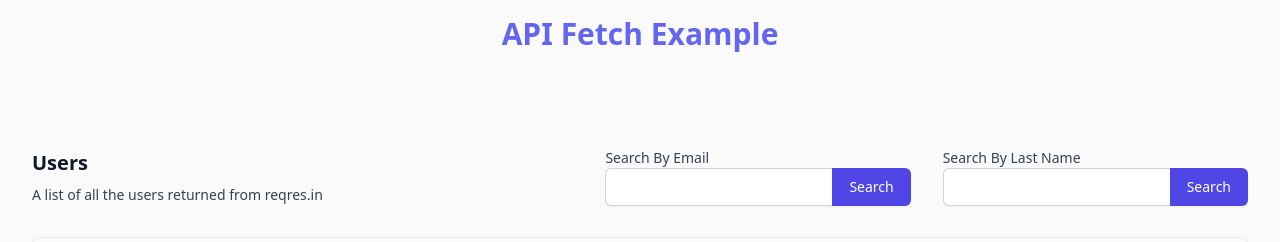
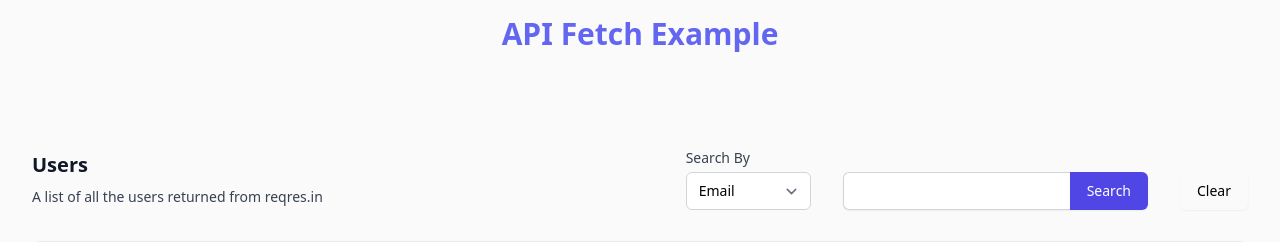
Before and after one commit to sun33t/reqres-example, a React (Vite) app: page / in a window 1280 px wide. Shown: the top 242 px of the page. Built offline with nearby package versions, Linux system fonts and the light colour scheme; no server answers.

Commit message:
chore: refactors search form to a single input with select

```diff
--- a/src/components/sections/Table/TableTitle.tsx
+++ b/src/components/sections/Table/TableTitle.tsx
@@ -1,6 +1,7 @@
 import { Button } from '@components/elements/Button';
 import { InputWithButtonAndLabel } from '@components/elements/InputWithButtonAndLabel';
-import { TableTitleProps } from '@types';
+import { Label } from '@components/elements/Label';
+import { TableTitleProps, UserSearchType } from '@types';
 import { FormEventHandler, useState } from 'react';
 
 export const TableTitle = ({
@@ -8,27 +9,17 @@ export const TableTitle = ({
   handleSearchQuery,
   isSearch,
 }: TableTitleProps) => {
-  const [emailSearch, setEmailSearch] = useState('');
-  const [lastNameSearch, setLastNameSearch] = useState('');
+  const [searchType, setSearchType] = useState<UserSearchType>('email');
+  const [searchQuery, setSearchQuery] = useState('');
 
   const handleSubmit: FormEventHandler<HTMLFormElement> = (e) => {
     e.preventDefault();
-    const target = e.target as HTMLFormElement;
-    if (target) {
-      if (target?.name === 'emailSearch') {
-        handleSearchQuery({ type: 'email', query: emailSearch });
-      }
-
-      if (target?.name === 'lastNameSearch') {
-        handleSearchQuery({ type: 'last_name', query: lastNameSearch });
-      }
-    }
+    handleSearchQuery({ query: searchQuery, type: searchType });
   };
 
   const handleClearSearch = () => {
     clearSearchQueries();
-    setEmailSearch('');
-    setLastNameSearch('');
+    setSearchQuery('');
   };
 
   return (
@@ -45,36 +36,40 @@ export const TableTitle = ({
       </div>
       <div>
         <div className='flex gap-8'>
-          <form name='emailSearch' onSubmit={handleSubmit}>
+          <form name='search' onSubmit={handleSubmit} className='flex gap-8'>
+            <div>
+              <Label htmlFor='location'>Search By</Label>
+              <select
+                id='location'
+                name='location'
+                className='mt-1 block w-full rounded-md border-gray-300 py-2 pl-3 pr-10 text-base focus:border-indigo-500 focus:outline-none focus:ring-indigo-500 sm:text-sm'
+                defaultValue={searchType}
+                onChange={(e) =>
+                  setSearchType(e.target.value as UserSearchType)
+                }
+              >
+                <option value='email'>Email</option>
+                <option value='last_name'>Last Name</option>
+              </select>
+            </div>
             <InputWithButtonAndLabel
-              labelProps={{ htmlFor: 'email', children: 'Search By Email' }}
+              className='self-end'
+              labelProps={{
+                htmlFor: 'email',
+                children: 'Submit User Search',
+                className: 'sr-only',
+              }}
               inputProps={{
-                value: emailSearch,
-                type: 'email',
-                name: 'email',
-                id: 'email',
-                onChange: (e) => setEmailSearch(e?.target?.value),
+                value: searchQuery,
+                type: searchType === 'email' ? 'email' : 'text',
+                name: 'search_input',
+                id: 'search_input',
+                onChange: (e) => setSearchQuery(e?.target?.value),
               }}
               buttonProps={{ type: 'submit', children: 'Search' }}
             />
           </form>
-          <form name='lastNameSearch' onSubmit={handleSubmit}>
-            <InputWithButtonAndLabel
-              labelProps={{
-                htmlFor: 'last_name',
-                children: 'Search By Last Name',
-              }}
-              inputProps={{
-                value: lastNameSearch,
-                type: 'last_name',
-                name: 'last_name',
-                id: 'last_name',
-                onChange: (e) => setLastNameSearch(e?.target?.value),
-              }}
-              buttonProps={{ type: 'submit', children: 'Search' }}
-            />
-          </form>
-          {isSearch && (
+
           <Button
             intent='secondary'
             onClick={handleClearSearch}
@@ -82,7 +77,6 @@ export const TableTitle = ({
           >
             Clear
           </Button>
-          )}
         </div>
       </div>
     </div>
--- a/src/types.d.ts
+++ b/src/types.d.ts
@@ -1,3 +1,4 @@
+/* eslint-disable no-unused-vars */
 import {
   ButtonHTMLAttributes,
   DetailedHTMLProps,
@@ -31,8 +32,10 @@ export type ApiResponse = ApiResponseMeta & {
   data: User[];
 };
 
+export type UserSearchType = 'email' | 'last_name';
+
 export type HandleSearchQuery = {
-  type: 'email' | 'last_name';
+  type: UserSearchType;
   query: string;
 };
 
@@ -41,11 +44,11 @@ export type TableProps = DetailedHTMLProps<
   HTMLDivElement
 > & {
   users: User[];
-  handleSearchQuery: (_T: HandleSearchQuery) => void;
+  handleSearchQuery: (searchValues: HandleSearchQuery) => void;
   clearSearchQueries: () => void;
   isSearch: boolean;
   handleModal: () => {
-    setSelectedUser: (_user: User) => void;
+    setSelectedUser: (user: User) => void;
     closeModal: () => void;
     openModal: () => void;
     clearSelectedUser: () => void;
```
Lines whose indentation alone changed are shown as unchanged.
